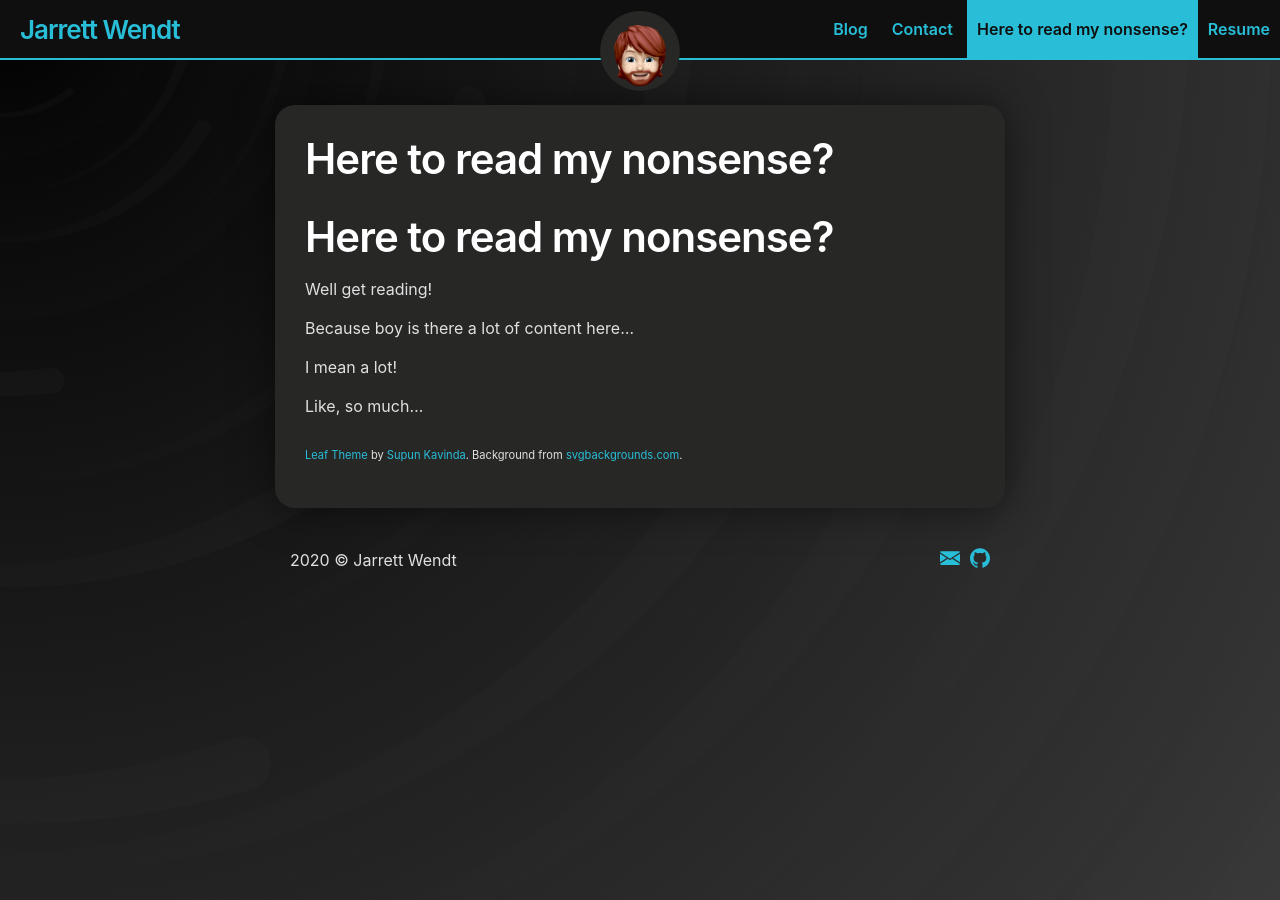
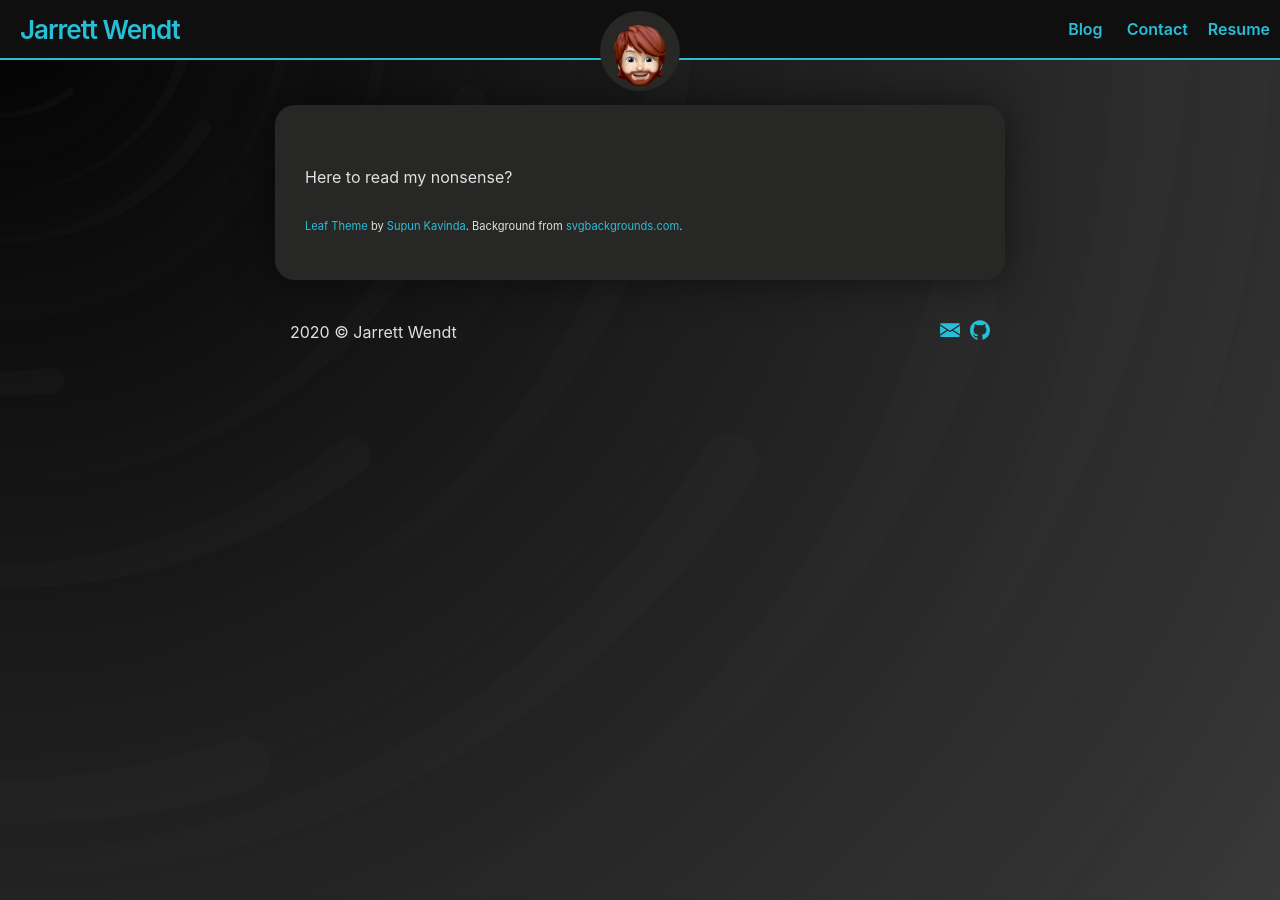
Before and after one commit to JarrettWendt/JarrettWendt.github.io, a Jekyll site: the page built from index.md, in a window 1280 px wide. Built offline with Jekyll 4.4.1, drawn with Linux system fonts in a browser that asks for light colours; our own code applies the rules of GitHub Pages for plain Markdown files.

Commit message:
H1 might be becoming the title on github?

```diff
--- a/_config.yml
+++ b/_config.yml
@@ -1,7 +1,6 @@
 title: Jarrett Wendt
 iconURL: assets/default-icon.png
 404iconURL: assets/404-icon.png
-# theme: jekyll-theme-leaf
 
 # for a clean URL
 permalink: :slug
--- a/index.md
+++ b/index.md
@@ -2,15 +2,7 @@
 layout: page
 ---
 
-# Here to read my nonsense?
-
-Well get reading!
-
-Because boy is there a lot of content here...
-
-I mean a lot!
-
-Like, so much...
+Here to read my nonsense?
 
 <sub><sub>
 [Leaf Theme](https://github.com/SupunKavinda/jekyll-theme-leaf) by [Supun Kavinda](https://twitter.com/_SupunKavinda).
```
